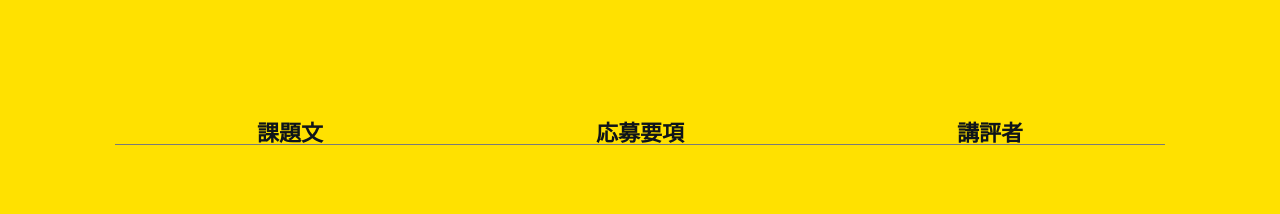
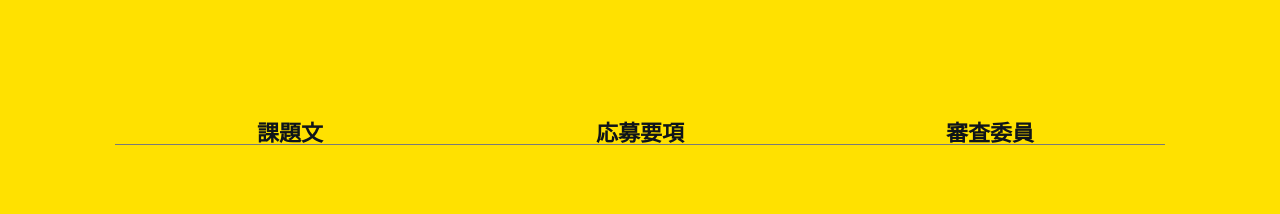
Before and after one commit to HornCake/GLsite, a Nuxt app: page / in a window 1280 px wide. Shown: the part 960-1174 px from the top of the page. Built offline with nearby package versions, Linux system fonts and the light colour scheme.

Commit message:
[fix] Fix index

```diff
--- a/components/MIndex.vue
+++ b/components/MIndex.vue
@@ -5,7 +5,7 @@
 </template>
 
 <script setup lang="ts">
-  const list = ["課題文", "応募要項", "講評者", "審査について", "賞・副賞", "注意事項", "応募", "SNSアカウント", "協賛"];
+  const list = ["課題文", "応募要項", "審査委員", "審査について", "賞・副賞", "注意事項", "応募", "SNSアカウント", "協賛"];
 
   const onClick = (str: string) => {
     scrollToEle(str);
```
